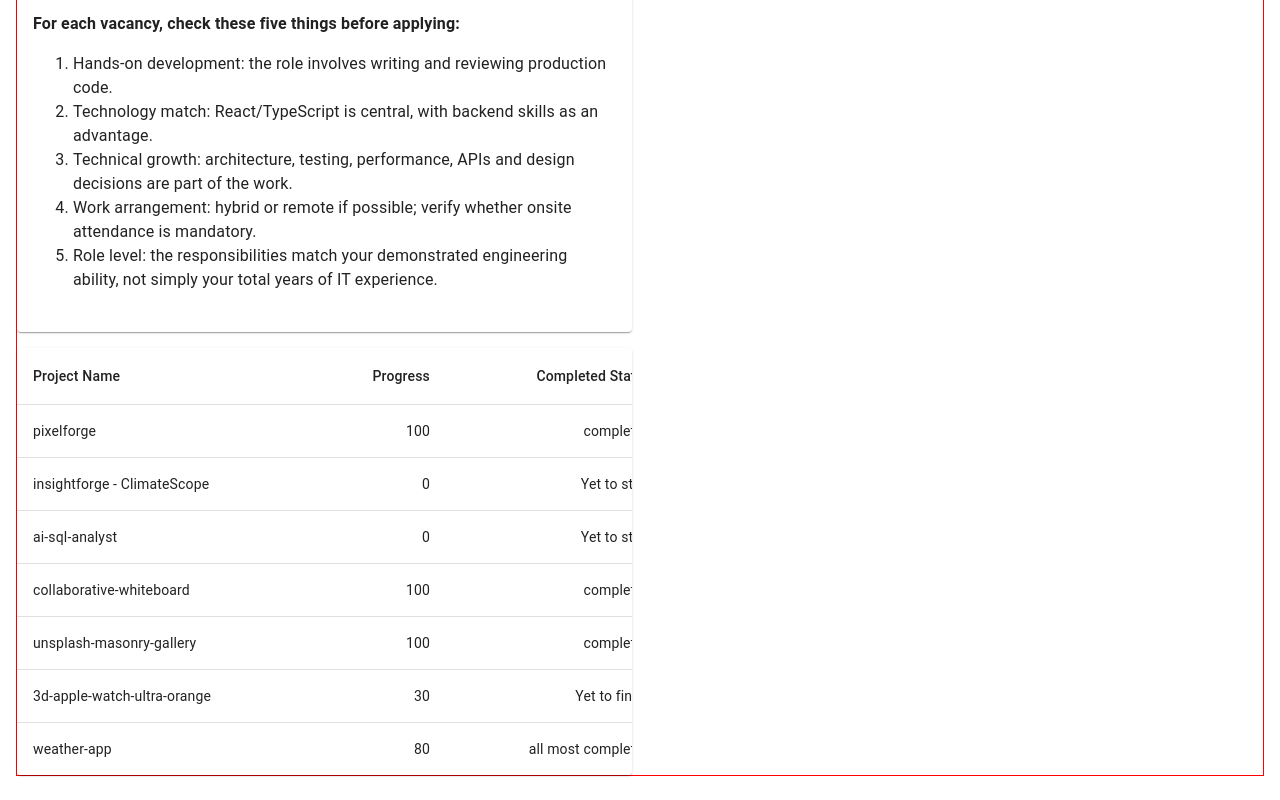
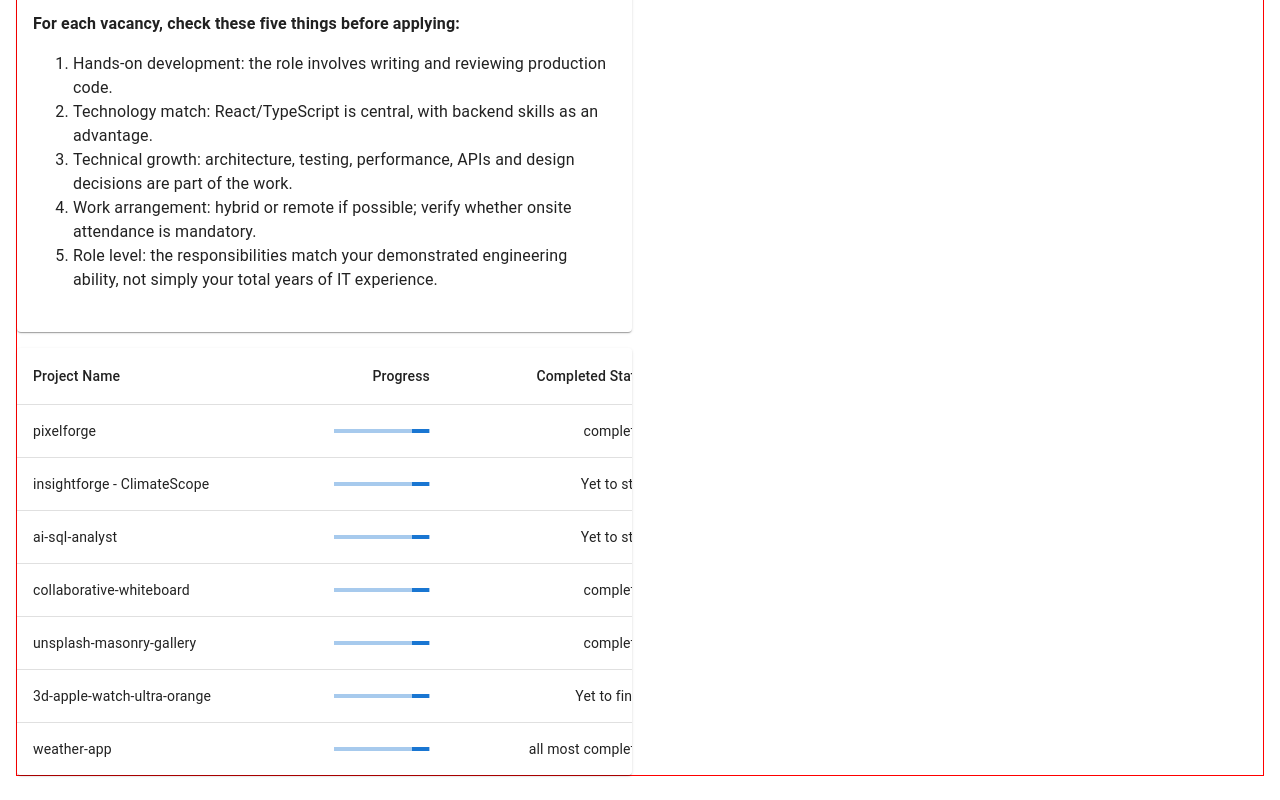
Before and after one commit to pramodboda/developer-analytics, a React (Vite) app in the folder client/: page /tech/career-goals in a window 1280 px wide. Shown: the part 3017-3817 px from the top of the page. Built offline with nearby package versions, Linux system fonts and the light colour scheme.

Commit message:
UPDATE: UI

```diff
--- a/client/src/app/pages/Tech/CareerGoals/PortfolioProjectsTracker.tsx
+++ b/client/src/app/pages/Tech/CareerGoals/PortfolioProjectsTracker.tsx
@@ -7,7 +7,9 @@ import TableHead from '@mui/material/TableHead';
 import TableRow from '@mui/material/TableRow';
 import Paper from '@mui/material/Paper';
 
-import {portfolioProjects} from "../../../data/portfolioProjects";
+import LinearProgress, { linearProgressClasses } from '@mui/material/LinearProgress';
+
+import { portfolioProjects } from "../../../data/portfolioProjects";
 
 
 
@@ -32,9 +34,9 @@ export default function PortfolioProjectsTracker() {
               sx={{ '&:last-child td, &:last-child th': { border: 0 } }}
             >
               <TableCell component="th" scope="row">
-              {row.project_name}
+                {row.project_name}
               </TableCell>
-              <TableCell align="right">{row.progress}</TableCell>
+              <TableCell align="right"><LinearProgress value={row.progress} /></TableCell>
               <TableCell align="right">{row.completed_status}</TableCell>
             </TableRow>
           ))}
```
